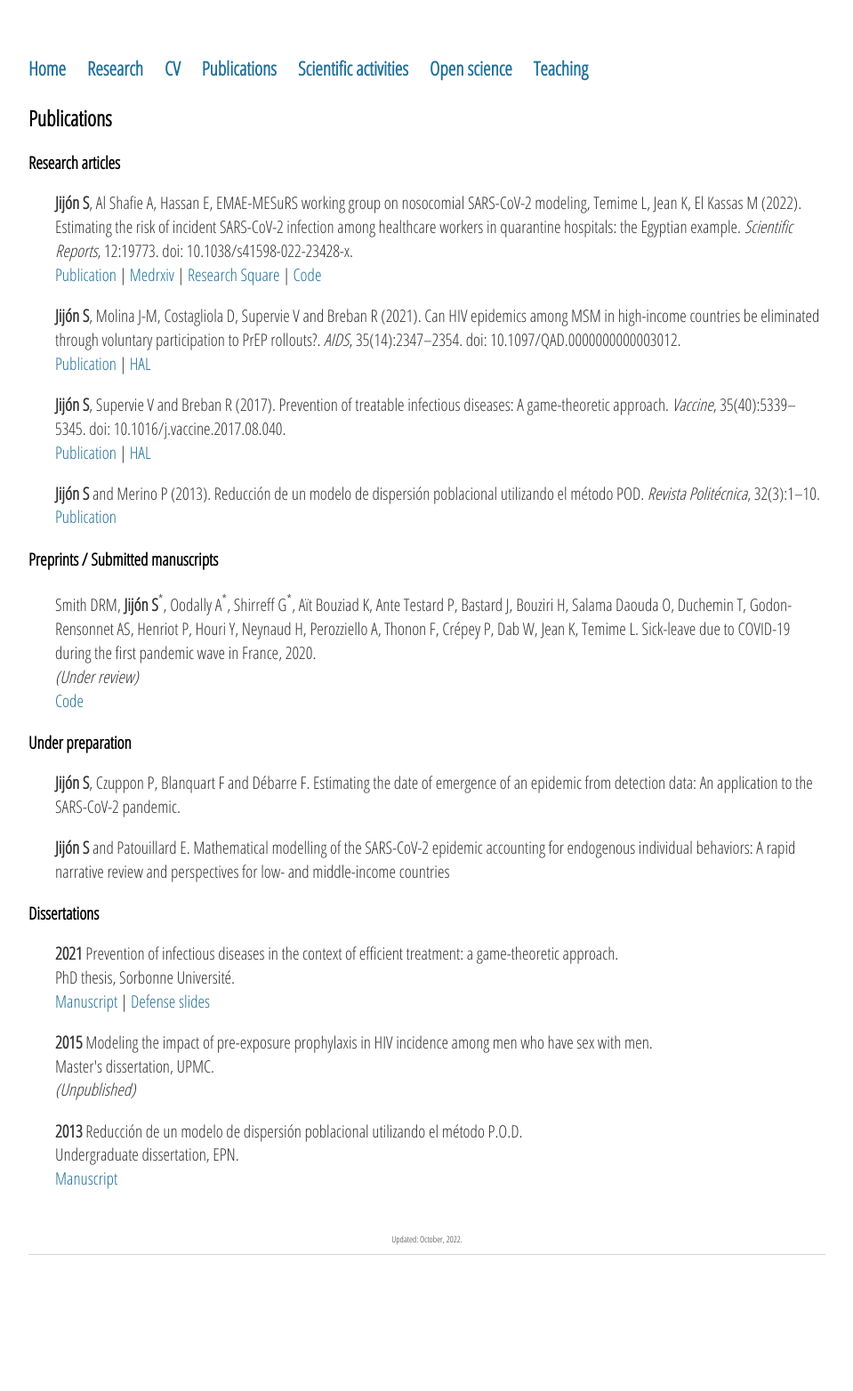
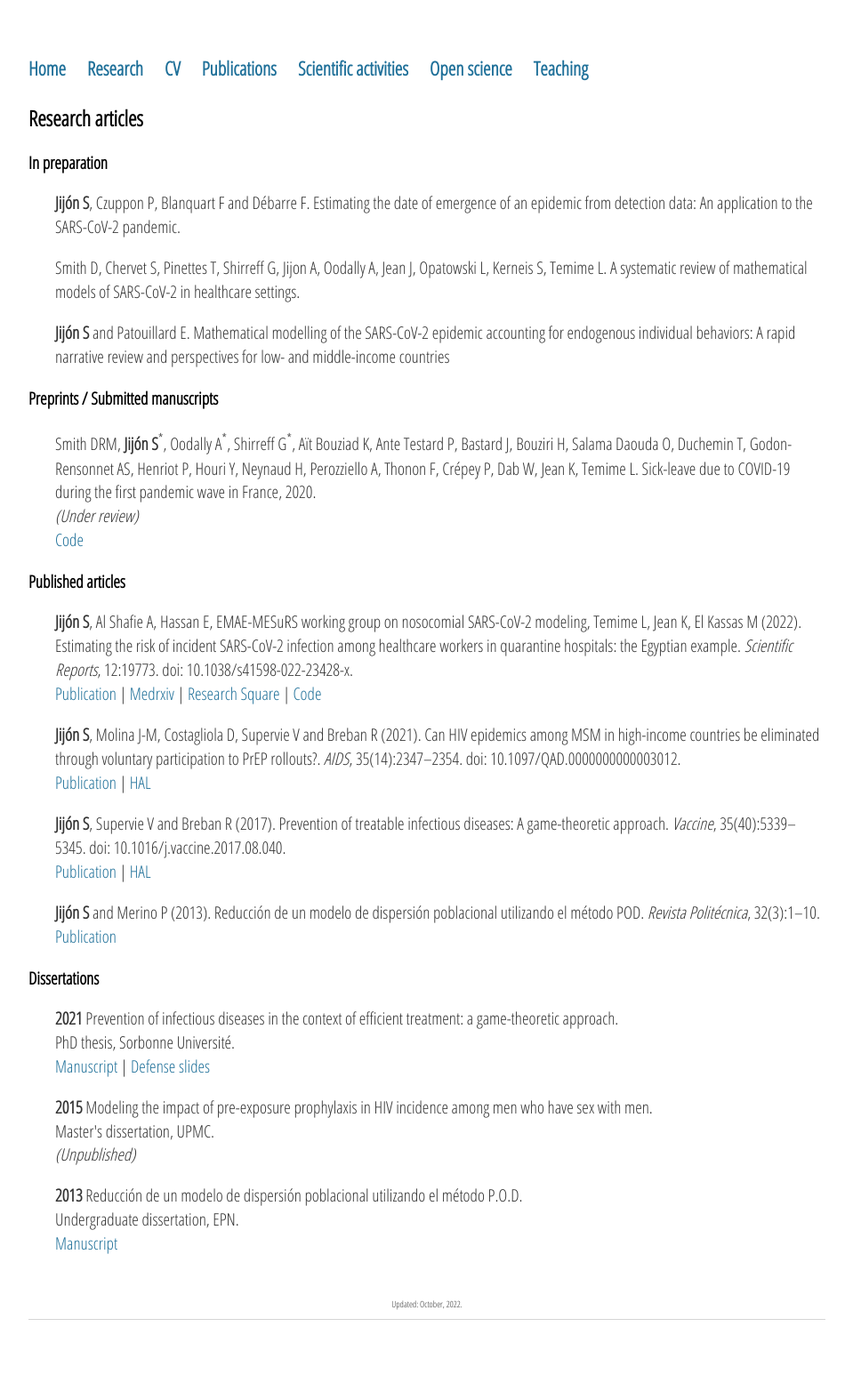
Before and after one commit to sjijon/sjijon.github.io, a Jekyll site: the page built from publications.html, in a window 1280 px wide. Shown: the whole page at 89% size, without its empty margins (160-1119 px from the left). Built offline with Jekyll 4.4.1, drawn with Linux system fonts in a browser that asks for light colours; nearby versions of some CDN libraries; before the commit the page ends 1491 px from its top, so only the background shows below that.

Commit message:
Reorganize and add systematic review Cnam-Pasteur

```diff
--- a/publications.html
+++ b/publications.html
@@ -3,8 +3,29 @@ layout: default
 title: Publications
 ---
 <div class="blurb">
-	<h2>Publications</h2>
-	<h3>Research articles</h3>
+	<h2>Research articles</h2>
+
+	<h3>In preparation</h3>
+	<p style="padding-left:30px;">
+		<strong>Jijón S</strong>, Czuppon P, Blanquart F and Débarre F. Estimating the date of emergence of an epidemic from detection data: An application to the SARS-CoV-2 pandemic.
+	</p>
+	<p style="padding-left:30px;">
+		Smith D, Chervet S, Pinettes T, Shirreff G, Jijon A, Oodally A, Jean J, Opatowski L, Kerneis S, Temime L. A systematic review of mathematical models of SARS-CoV-2 in healthcare settings.
+	</p>
+	<p style="padding-left:30px;">
+		<strong>Jijón S</strong> and Patouillard E. Mathematical modelling of the SARS-CoV-2 epidemic accounting for endogenous individual behaviors: A rapid narrative review and perspectives for low- and middle-income countries
+	</p>
+
+	<h3>Preprints / Submitted manuscripts</h3>
+	<p style="padding-left:30px;">
+		Smith DRM, <strong>Jijón S</strong><sup>*</sup>, Oodally A<sup>*</sup>, Shirreff G<sup>*</sup>, Aït Bouziad K, Ante Testard P, Bastard J, Bouziri H, Salama Daouda O, Duchemin T, Godon-Rensonnet AS, Henriot P, Houri Y, Neynaud H, Perozziello A, Thonon F, Crépey P, Dab W, Jean K, Temime L. Sick-leave due to COVID-19 during the first pandemic wave in France, 2020.
+		<br>
+		<em>(Under review)</em>
+		<br>
+		<a href="https://github.com/MESuRS-Lab/Covid-sick-leave" target="_blank">Code</a>
+	</p>
+
+	<h3>Published articles</h3>
 	<p style="padding-left:30px;">
 		<strong>Jijón S</strong>, Al Shafie A, Hassan E, EMAE-MESuRS working group on nosocomial SARS-CoV-2 modeling, Temime L, Jean K, El Kassas M (2022).
 		Estimating the risk of incident SARS-CoV-2 infection among healthcare workers in quarantine hospitals: the Egyptian example.
@@ -37,26 +58,6 @@ title: Publications
 		<em>Revista Politécnica</em>, 32(3):1–10.
 		<br>
 		<a href="https://revistapolitecnica.epn.edu.ec/ojs2/index.php/revista_politecnica2/article/view/66" target="_blank">Publication</a>
-	</p>
-
-
-
-	<h3>Preprints / Submitted manuscripts</h3>
-	<p style="padding-left:30px;">
-		Smith DRM, <strong>Jijón S</strong><sup>*</sup>, Oodally A<sup>*</sup>, Shirreff G<sup>*</sup>, Aït Bouziad K, Ante Testard P, Bastard J, Bouziri H, Salama Daouda O, Duchemin T, Godon-Rensonnet AS, Henriot P, Houri Y, Neynaud H, Perozziello A, Thonon F, Crépey P, Dab W, Jean K, Temime L. Sick-leave due to COVID-19 during the first pandemic wave in France, 2020.
-		<br>
-		<em>(Under review)</em>
-		<br>
-		<a href="https://github.com/MESuRS-Lab/Covid-sick-leave" target="_blank">Code</a>
-	</p>
-
-
-	<h3>Under preparation</h3>
-	<p style="padding-left:30px;">
-		<strong>Jijón S</strong>, Czuppon P, Blanquart F and Débarre F. Estimating the date of emergence of an epidemic from detection data: An application to the SARS-CoV-2 pandemic.
-	</p>
-	<p style="padding-left:30px;">
-		<strong>Jijón S</strong> and Patouillard E. Mathematical modelling of the SARS-CoV-2 epidemic accounting for endogenous individual behaviors: A rapid narrative review and perspectives for low- and middle-income countries
 	</p>
 
 	<h3>Dissertations</h3>
```
